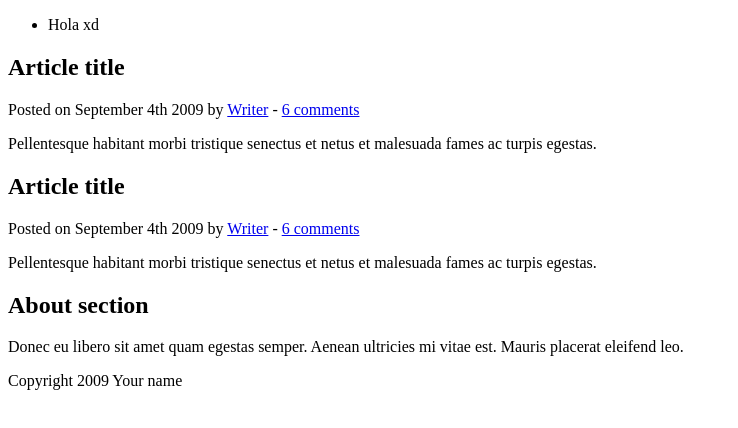
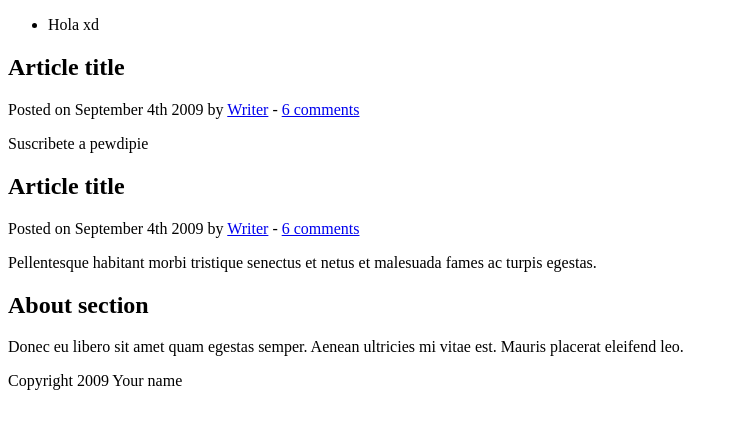
Before and after one commit to Juan-Diego-Coder/Demo-2, a plain HTML site: page Index.html in a window 1280 px wide. Shown: the whole page, without its empty margins (0-738 px from the left). Drawn offline with Linux system fonts and the light colour scheme.

Commit message:
se modifico en parrafo N° 1

```diff
--- a/Index.html
+++ b/Index.html
@@ -24,7 +24,7 @@
 				<h2>Article title</h2>
 				<p>Posted on <time datetime="2009-09-04T16:31:24+02:00">September 4th 2009</time> by <a href="#">Writer</a> - <a href="#comments">6 comments</a></p>
 			</header>
-			<p>Pellentesque habitant morbi tristique senectus et netus et malesuada fames ac turpis egestas.</p>
+			<p>Suscribete a pewdipie</p>
 		</article>
 
 		<article>
```
